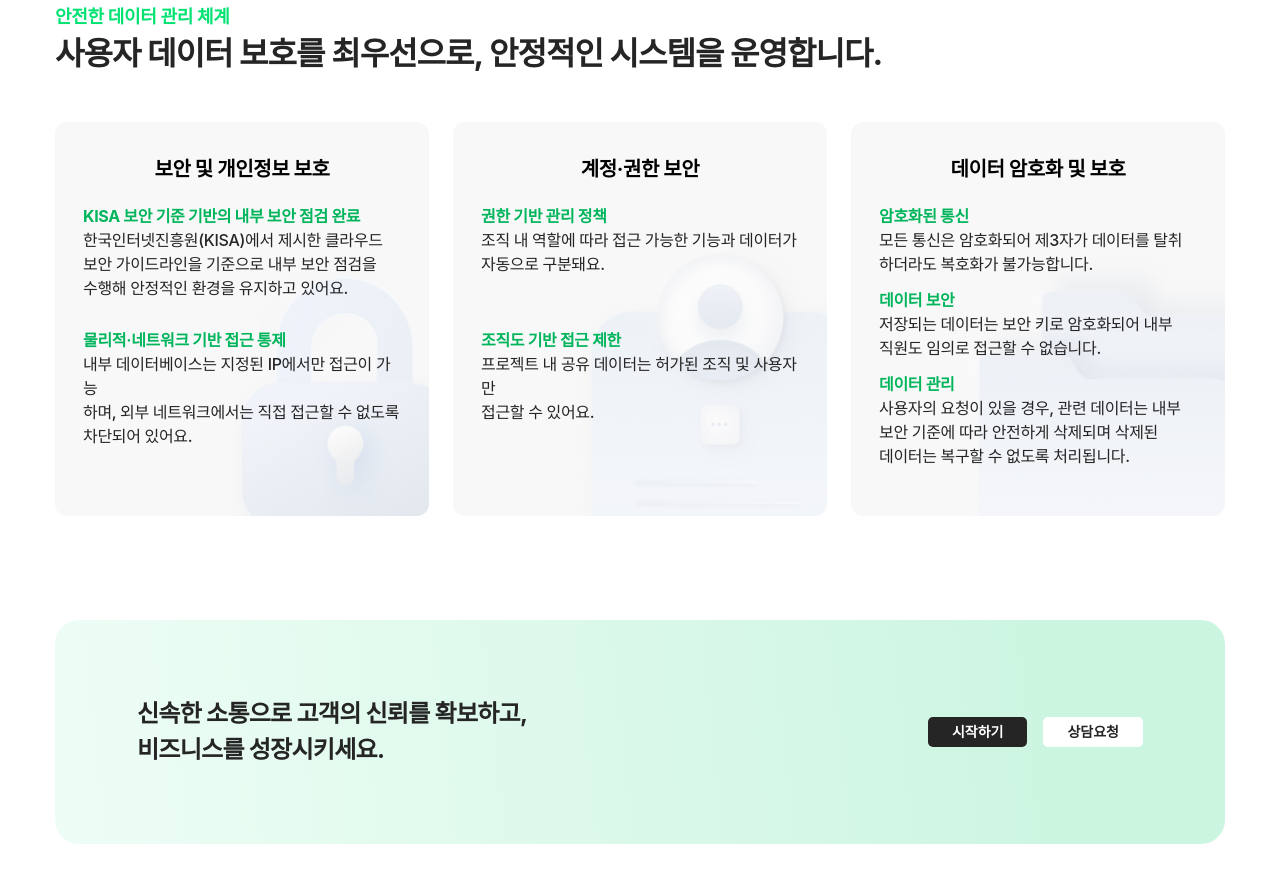
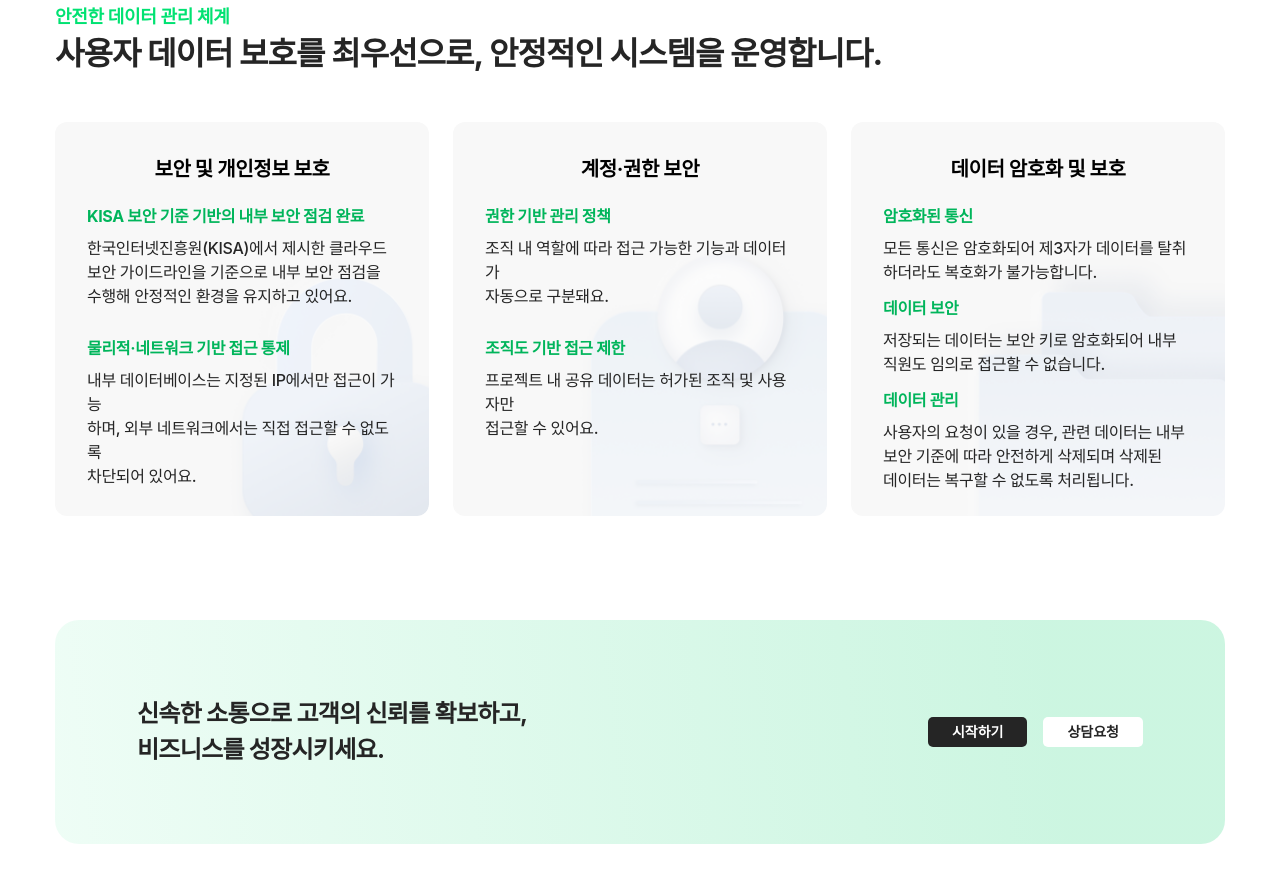
Before and after one commit to TalkGate-Project/talkgate_landing, a Next.js app: page / in a window 1280 px wide. Shown: the part 4120-5002 px from the top of the page. Built offline with nearby package versions, Linux system fonts and the light colour scheme; no server answers; a web font is replaced by a local one.

Commit message:
fix: 보안 section 작동 안하는 css에 !important 로 조정

```diff
--- a/modules/landing/SecuritySection.tsx
+++ b/modules/landing/SecuritySection.tsx
@@ -39,7 +39,7 @@ export function SecuritySection() {
         <ul className="security-section-list flex flex-col md:flex-row md:h-[394px] gap-4 md:gap-6">
           <li className={`flex-1 security-card ${isVisible ? 'animate' : ''}`}>
             <div
-              className="relative w-full min-h-[345px] h-full pt-6 md:pt-8 px-4 md:px-7 pb-6 md:pb-0 bg-[#f8f8f8] rounded-[12px] overflow-hidden min-h-[300px] md:h-full"
+              className="relative w-full min-h-[345px] h-full pt-8 px-7 md:px-8 pb-6 md:pb-0 bg-[#f8f8f8] rounded-[12px] overflow-hidden min-h-[300px] md:h-full"
               style={{
                 backgroundImage: 'url(/images/security-1.png)',
                 backgroundPosition: 'bottom right',
@@ -47,10 +47,10 @@ export function SecuritySection() {
                 backgroundSize: 'contain'
               }}
             >
-              <label className="w-full block text-[18px] md:text-[20px] font-bold leading-[1.5] tracking-[-0.02em] text-[#000] text-center mb-4 md:mb-5 z-10">
+              <label className="w-full block text-[20px] font-bold leading-[1.5] tracking-[-0.02em] text-[#000] text-center mb-5 z-10">
                 보안 및 개인정보 보호
               </label>
-              <h3 className="text-[14px] md:text-[16px] text-[#00B55B] leading-[1.5] tracking-[-0.02em] font-bold mb-2 z-10">
+              <h3 className="text-[14px] md:text-[16px] text-[#00B55B] leading-[1.5] tracking-[-0.02em] font-bold !mb-2 z-10">
                 KISA 보안 기준 기반의 내부 보안 점검 완료
               </h3>
               <p className="text-[14px] md:text-[16px] leading-[1.5] tracking-[-0.02em] text-[#252525] font-medium h-[100px] z-10">
@@ -58,7 +58,7 @@ export function SecuritySection() {
                 보안 가이드라인을 기준으로 내부 보안 점검을 <br className="hidden md:block" />
                 수행해 안정적인 환경을 유지하고 있어요.
               </p>
-              <h3 className="text-[14px] md:text-[16px] text-[#00B55B] leading-[1.5] tracking-[-0.02em] font-bold mb-2 z-10 mt-6 md:mt-[30px]">
+              <h3 className="text-[14px] md:text-[16px] text-[#00B55B] leading-[1.5] tracking-[-0.02em] font-bold !mb-2 z-10 mt-6 md:mt-[30px]">
                 물리적·네트워크 기반 접근 통제
               </h3>
               <p className="text-[14px] md:text-[16px] leading-[1.5] tracking-[-0.02em] text-[#252525] font-medium min-h-[60px] md:h-[72px] z-10">
@@ -70,7 +70,7 @@ export function SecuritySection() {
           </li>
           <li className={`flex-1 security-card ${isVisible ? 'animate' : ''}`} style={{ animationDelay: '0.15s' }}>
             <div
-              className="relative w-full min-h-[345px] h-full pt-6 md:pt-8 px-4 md:px-7 pb-6 md:pb-0 bg-[#f8f8f8] rounded-[12px] overflow-hidden min-h-[250px] md:h-full"
+              className="relative w-full min-h-[345px] h-full pt-8 px-7 md:px-8 pb-6 md:pb-0 bg-[#f8f8f8] rounded-[12px] overflow-hidden min-h-[250px] md:h-full"
               style={{
                 backgroundImage: 'url(/images/security-2.png)',
                 backgroundPosition: 'bottom right',
@@ -78,17 +78,17 @@ export function SecuritySection() {
                 backgroundSize: 'contain'
               }}
             >
-              <label className="w-full block text-[18px] md:text-[20px] font-bold leading-[1.5] tracking-[-0.02em] text-[#000] text-center mb-4 md:mb-5">
+              <label className="w-full block text-[20px] font-bold leading-[1.5] tracking-[-0.02em] text-[#000] text-center mb-5">
                 계정·권한 보안
               </label>
-              <h3 className="text-[14px] md:text-[16px] text-[#00B55B] leading-[1.5] tracking-[-0.02em] font-bold mb-2 z-10">
+              <h3 className="text-[14px] md:text-[16px] text-[#00B55B] leading-[1.5] tracking-[-0.02em] font-bold !mb-2 z-10">
                 권한 기반 관리 정책
               </h3>
               <p className="text-[14px] md:text-[16px] leading-[1.5] tracking-[-0.02em] text-[#252525] font-medium h-[100px] z-10">
                 조직 내 역할에 따라 접근 가능한 기능과 데이터가 <br className="hidden md:block" />
                 자동으로 구분돼요.
               </p>
-              <h3 className="text-[14px] md:text-[16px] text-[#00B55B] leading-[1.5] tracking-[-0.02em] font-bold mb-2 z-10 mt-6 md:mt-[30px]">
+              <h3 className="text-[14px] md:text-[16px] text-[#00B55B] leading-[1.5] tracking-[-0.02em] font-bold !mb-2 z-10 mt-6 md:mt-[30px]">
                 조직도 기반 접근 제한
               </h3>
               <p className="text-[14px] md:text-[16px] leading-[1.5] tracking-[-0.02em] text-[#252525] font-medium min-h-[40px] md:h-[72px] z-10">
@@ -99,7 +99,7 @@ export function SecuritySection() {
           </li>
           <li className={`flex-1 security-card ${isVisible ? 'animate' : ''}`} style={{ animationDelay: '0.3s' }}>
             <div
-              className="relative w-full min-h-[390px] h-full pt-6 md:pt-8 px-4 md:px-7 pb-6 md:pb-0 bg-[#f8f8f8] rounded-[12px] overflow-hidden min-h-[350px] md:h-full"
+              className="relative w-full min-h-[390px] h-full pt-8 px-7 md:px-8 pb-6 md:pb-0 bg-[#f8f8f8] rounded-[12px] overflow-hidden min-h-[350px] md:h-full"
               style={{
                 backgroundImage: 'url(/images/security-3.png)',
                 backgroundPosition: 'bottom right',
@@ -107,24 +107,24 @@ export function SecuritySection() {
                 backgroundSize: 'contain'
               }}
             >
-              <label className="w-full block text-[18px] md:text-[20px] font-bold leading-[1.5] tracking-[-0.02em] text-[#000] text-center mb-4 md:mb-5">
+              <label className="w-full block text-[20px] font-bold leading-[1.5] tracking-[-0.02em] text-[#000] text-center mb-5">
                 데이터 암호화 및 보호
               </label>
-              <h3 className="text-[14px] md:text-[16px] text-[#00B55B] leading-[1.5] tracking-[-0.02em] font-bold mb-2 z-10">
+              <h3 className="text-[14px] md:text-[16px] text-[#00B55B] leading-[1.5] tracking-[-0.02em] font-bold !mb-2 z-10">
                 암호화된 통신
               </h3>
               <p className="text-[14px] md:text-[16px] leading-[1.5] tracking-[-0.02em] text-[#252525] font-medium h-[60px] z-10">
                 모든 통신은 암호화되어 제3자가 데이터를 탈취 <br className="hidden md:block" />
                 하더라도 복호화가 불가능합니다.
               </p>
-              <h3 className="text-[14px] md:text-[16px] text-[#00B55B] leading-[1.5] tracking-[-0.02em] font-bold mb-2 z-10 mt-4 md:mt-[10px]">
+              <h3 className="text-[14px] md:text-[16px] text-[#00B55B] leading-[1.5] tracking-[-0.02em] font-bold !mb-2 z-10 mt-4 md:mt-[10px]">
                 데이터 보안
               </h3>
               <p className="text-[14px] md:text-[16px] leading-[1.5] tracking-[-0.02em] text-[#252525] font-medium h-[60px] z-10">
                 저장되는 데이터는 보안 키로 암호화되어 내부 <br className="hidden md:block" />
                 직원도 임의로 접근할 수 없습니다.
               </p>
-              <h3 className="text-[14px] md:text-[16px] text-[#00B55B] leading-[1.5] tracking-[-0.02em] font-bold mb-2 z-10 mt-4 md:mt-[10px]">
+              <h3 className="text-[14px] md:text-[16px] text-[#00B55B] leading-[1.5] tracking-[-0.02em] font-bold !mb-2 z-10 mt-4 md:mt-[10px]">
                 데이터 관리
               </h3>
               <p className="text-[14px] md:text-[16px] leading-[1.5] tracking-[-0.02em] text-[#252525] font-medium min-h-[60px] md:h-[72px] z-10">
```
